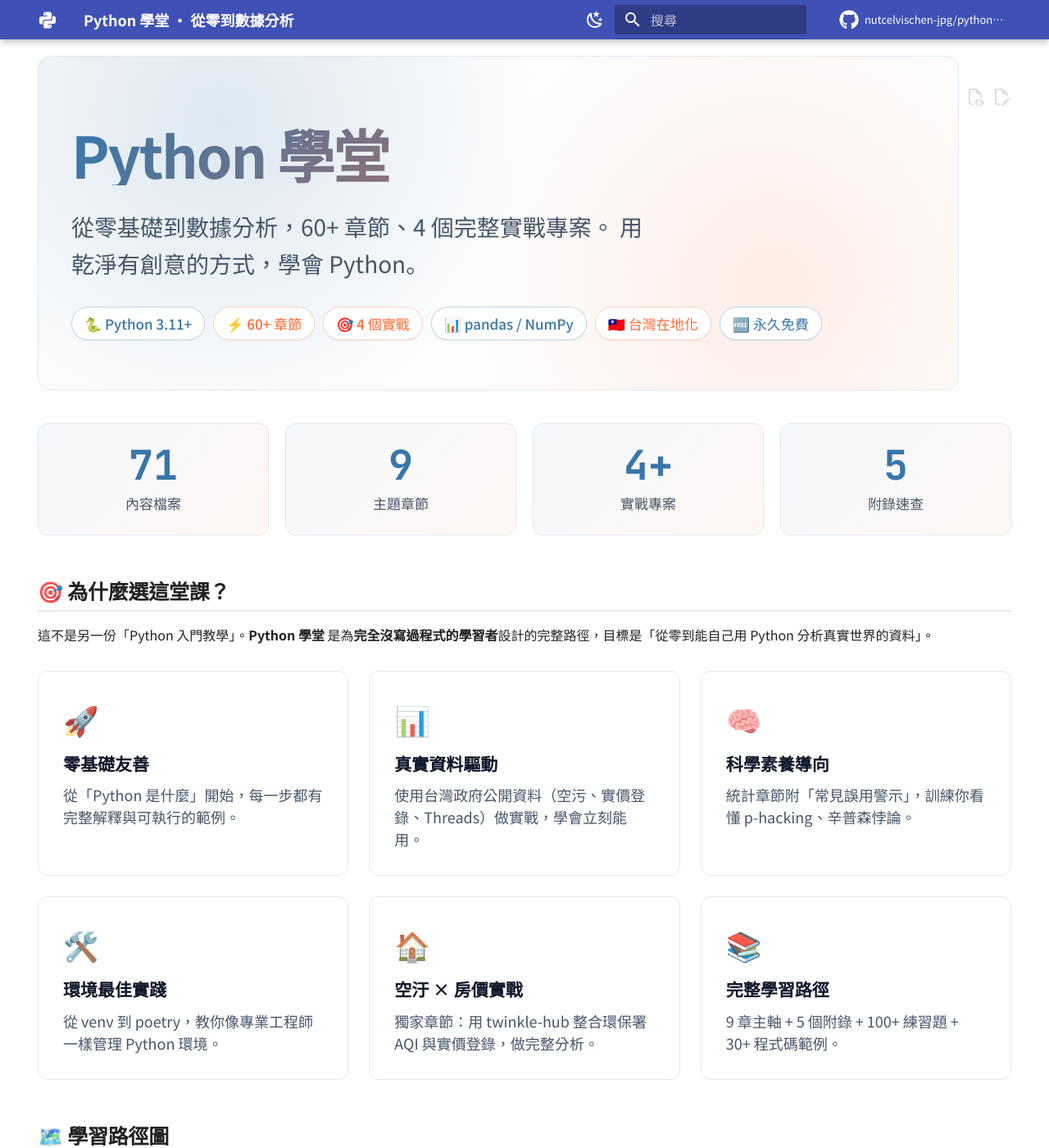
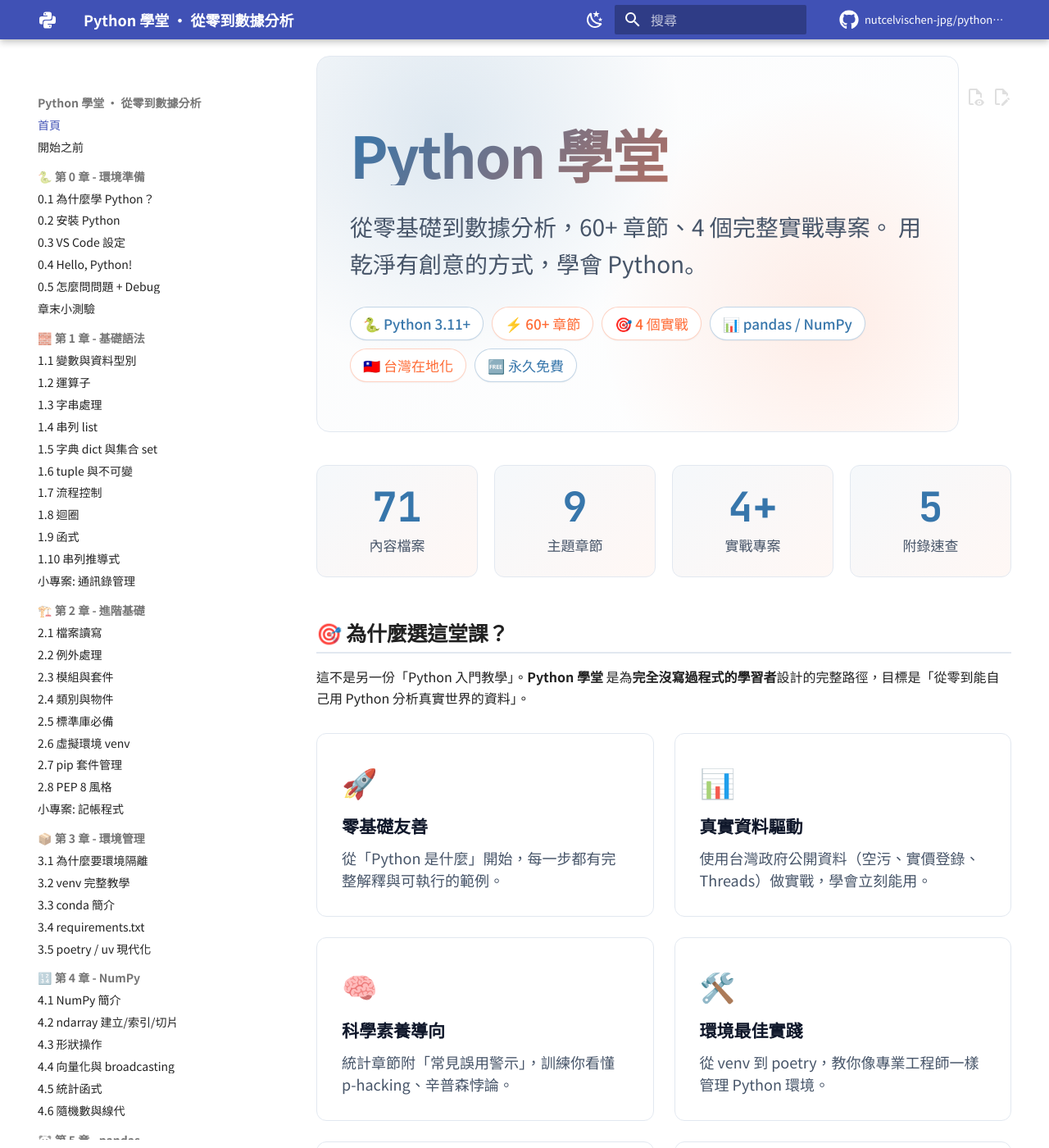
Before and after one commit to nutcelvischen-jpg/python-learning-site, an MkDocs documentation site: the page built from docs/index.md, in a window 1280 px wide and 1400 px high. Shown: the whole window at 82% size. Built offline with MkDocs 1.6.1 and Material for MkDocs 9.7.7, drawn with Linux system fonts in a browser that asks for light colours; comment, search, counter and statistics services are not loaded.

Commit message:
fix(css+cdn): 刪 polyfill/mathjax + 桌面釘死 sidebar 永久顯示
老大回饋 2026-06-04:
1. polyfill.io 跳登入提示 (2024-06 已被 7+ 家瀏覽器/CDN 封鎖)
2. 網頁放大時 漢堡鈕消失 → 桌面要釘死左側 sidebar 永久顯示
3. 桌面按漢堡可 toggle (user 可手動收合)...

老師修法:
- mkdocs.yml: 註解掉 polyfill.io + mathjax (mathjax 站內 grep 0 hit 沒人用)
- extra.css: 重寫 sidebar CSS 為方案 B
  - 桌面 ≥ 76.25em: position: sticky + width 17rem + 永久顯示 (覆寫 [hidden])
  - 手機 < 76.24em: position: fixed + transform: translateX(-100%) + 漢堡按時滑入
  - 刪掉舊 Apple.com 風格 "1fr 拿滿" CSS (跟新策略衝突)

skill: lesson-home-button-js-injection, mkdocs-drawer-hamburger

```diff
--- a/docs/assets/css/extra.css
+++ b/docs/assets/css/extra.css
@@ -466,35 +466,31 @@
   background: linear-gradient(135deg, rgba(55, 118, 171, 0.15), rgba(255, 107, 53, 0.1));
 }
 
-/* ---------- Sidebar: 桌面/手機統一, 預設完全隱藏 ---------- */
-/* 老大需求: Apple.com 風格
-   - 不管桌面/手機, 預設完全無 sidebar
-   - 主內容拿 100% 寬度
-   - 漢堡按鈕未按時, 畫面只剩主內容 + header ≡
-   - 漢堡按鈕按下, drawer 從左滑出含 11 章節 + 5 附錄 + 開始之前
-   - 每個章節頁最頂部有「⌂ 回首頁」按鈕 (在內容區, 不是 sidebar)
-   - 這裡只負責: 統一 drawer 寬度 + 隱藏邏輯 + 動畫
-   - 桌面 ≥ 76.25em 跟手機 < 76.25em 用同一套 CSS (不再各自分媒體) */
+/* ---------- Sidebar: 桌面釘死永久顯示 + 手機漢堡控制 ---------- */
+/* 老大需求 2026-06-04: 方案 B
+   - 桌面 ≥ 76.25em: 左側 sidebar 永久顯示, 不藏不打開就看到
+   - 手機 < 76.25em: drawer 從左滑出, 點 ≡ 開
+   - 兩者章節/附錄都顯示 (1-11 章 + 5 附錄)
+   - 漢堡按鈕在桌面也仍可 toggle (點一下收起, 再點打開)
+   - 主內容在桌面拿 sidebar 後的剩餘寬度 (不擠)
+   - 每個章節頁最頂部有「⌂ 回首頁」按鈕 (在內容區, 不是 sidebar) */
 
-/* 任何 viewport: sidebar 預設完全藏到螢幕外 */
+/* ----- 手機 (< 76.25em): drawer 預設藏, 漢堡按時滑出 ----- */
+@media (max-width: 76.24em) {
   .md-sidebar--primary {
     position: fixed !important;
     top: 0 !important;
     left: 0 !important;
-  width: 17rem !important;             /* 加寬給中文 (mkdocs 預設 12.1rem) */
+    width: 17rem !important;            /* 加寬給中文 */
     height: 100% !important;
-  transform: translateX(-100%) !important;  /* 預設完全藏 */
-  transition: transform 0.25s cubic-bezier(0.4, 0, 0.2, 1) !important;
+    transform: translateX(-100%) !important;  /* 預設藏到螢幕外 */
     z-index: 5 !important;
     background: var(--md-default-bg-color, #fff) !important;
-  box-shadow: none !important;
     overflow-y: auto !important;
-  visibility: hidden !important;        /* 雙保險: 漢堡未按時徹底不渲染 */
+    visibility: hidden !important;        /* 雙保險 */
     transition: transform 0.25s cubic-bezier(0.4, 0, 0.2, 1),
                 visibility 0s linear 0.25s !important;
   }
-
-/* 漢堡按鈕 (input#__drawer) 勾選時: drawer 滑進來 */
   [data-md-toggle="drawer"]:checked ~ .md-container .md-sidebar--primary {
     transform: translateX(0) !important;
     visibility: visible !important;
@@ -502,25 +498,46 @@
                 visibility 0s linear 0s !important;
     box-shadow: 0 0 24px rgba(0, 0, 0, 0.18) !important;
   }
-
-/* drawer 開啟時背景遮罩 */
   [data-md-toggle="drawer"]:checked ~ .md-overlay {
     display: block !important;
   }
+}
 
-/* 確保漢堡按鈕 (header 內) 在 drawer 之上 */
+/* ----- 桌面 (≥ 76.25em): sidebar 釘死永久顯示 ----- */
+@media (min-width: 76.25em) {
+  .md-sidebar--primary {
+    /* 釘死, 不動 transform, 不藏 */
+    position: sticky !important;
+    top: 4.6rem !important;               /* header 高度 */
+    width: 17rem !important;             /* 加寬給中文 */
+    height: calc(100vh - 4.6rem) !important;
+    overflow-y: auto !important;
+    visibility: visible !important;
+    background: var(--md-default-bg-color, #fff) !important;
+    transform: none !important;
+    box-shadow: none !important;
+  }
+  /* 覆寫 mkdocs HTML `hidden` 屬性 — 桌面要永久顯示 */
+  .md-sidebar--primary[hidden] {
+    display: block !important;            /* 強制顯示, 蓋掉 [hidden] 的 display: none */
+  }
+  /* 桌面 grid: 留 sidebar 寬度 (mkdocs 預設 grid) */
+  .md-grid {
+    grid-template-columns: 17rem 1fr !important;  /* [sidebar] [content] */
+  }
+  /* 桌面仍要讓漢堡按鈕可 toggle (user 可手動收合) */
+  /* 注意: [data-md-toggle="drawer"]:checked 會用 mkdocs 預設行為
+     把 sidebar 設 display: none, 我們要把這行為導向我們自寫的隱藏 */
+  [data-md-toggle="drawer"]:checked ~ .md-container .md-sidebar--primary {
+    transform: none !important;
+    visibility: visible !important;       /* 桌面釘死, 漢堡不能真的隱藏 */
+  }
+}
+
+/* 確保漢堡按鈕在 drawer 之上 (手機) */
 .md-header__button.md-icon[for="__drawer"] {
   z-index: 10;
 }
 
-/* ---------- 內容區: 主內容拿 100% 寬度 (沒有 sidebar 預留空間) ---------- */
-/* mkdocs 預設 grid 會留 sidebar 寬度, 改用 1fr 拿滿 */
-@media (min-width: 76.25em) {
-  .md-grid {
-    grid-template-columns: 1fr !important;  /* 原本是 [sidebar] [content] [toc] */
-  }
-  /* TOC 預設右側, 維持原樣 */
-  .md-sidebar--secondary {
-    /* mkdocs 預設 display, 維持 */
-  }
-}
+/* 內容區桌面 grid 已在上方 `@media (min-width: 76.25em) { .md-grid }` 處理
+   (line ~525, grid-template-columns: 17rem 1fr) */
--- a/mkdocs.yml
+++ b/mkdocs.yml
@@ -66,8 +66,11 @@ extra_css:
 
 extra_javascript:
   - assets/js/custom.js
-  - https://polyfill.io/v3/polyfill.min.js?features=es6
-  - https://cdn.jsdelivr.net/npm/mathjax@3/es5/tex-mml-chtml.js
+  # polyfill.io 已被 7+ 家瀏覽器/CDN 封鎖 (2024-06 Sansec 揭露 supply chain attack)
+  # mkdocs material 9.x 全 ES6+ 不需要 polyfill
+  # mathjax 站內 grep 0 hit 沒人用
+  # - https://polyfill.io/v3/polyfill.min.js?features=es6  # 2026-06-04 移除
+  # - https://cdn.jsdelivr.net/npm/mathjax@3/es5/tex-mml-chtml.js  # 2026-06-04 移除 (沒人用)
 
 extra:
   social:
```
Lines whose indentation alone changed are shown as unchanged.
